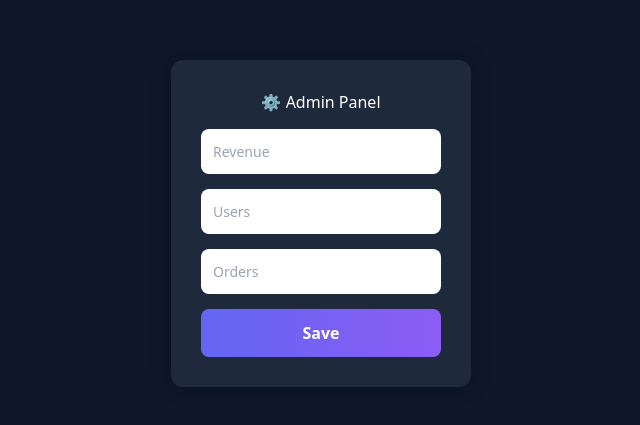
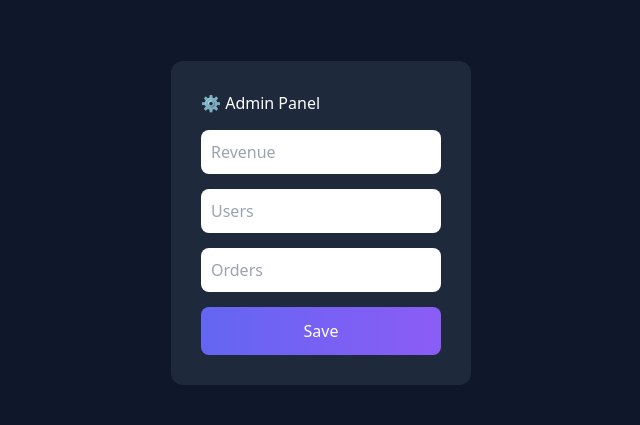
Before and after one commit to prashantsuryavanshi0/ai-saas-dashboard, a Next.js app in the folder ai-saas-assignment/: page /admin in a window 1280 px wide. Shown: the part 177-602 px from the top of the page, without its empty margins (319-959 px from the left). Built offline with nearby package versions, Linux system fonts and the light colour scheme.

Commit message:
final working admin dashboard fix

```diff
--- a/ai-saas-assignment/app/admin/page.tsx
+++ b/ai-saas-assignment/app/admin/page.tsx
@@ -1,11 +1,22 @@
 "use client";
 
-import { useState } from "react";
+import { useState, useEffect } from "react";
 
 export default function AdminPage() {
   const [revenue, setRevenue] = useState("");
   const [users, setUsers] = useState("");
   const [orders, setOrders] = useState("");
+
+  // Load existing data (optional but good UX)
+  useEffect(() => {
+    const stored = localStorage.getItem("dashboardData");
+    if (stored) {
+      const data = JSON.parse(stored);
+      setRevenue(data.revenue || "");
+      setUsers(data.users || "");
+      setOrders(data.orders || "");
+    }
+  }, []);
 
   const handleSave = () => {
     const data = {
@@ -14,21 +25,18 @@ export default function AdminPage() {
       orders,
     };
 
-    // Save to localStorage
     localStorage.setItem("dashboardData", JSON.stringify(data));
 
-    // 🔥 Trigger update event
-    window.dispatchEvent(new Event("storage"));
+    alert("Saved successfully!");
 
-    alert(
-      `Saved:\nRevenue: ${revenue}\nUsers: ${users}\nOrders: ${orders}`
-    );
+    // 🔥 IMPORTANT: redirect to dashboard
+    window.location.href = "/dashboard";
   };
 
   return (
     <div style={styles.container}>
       <div style={styles.card}>
-        <h2 style={styles.title}>⚙️ Admin Panel</h2>
+        <h2>⚙️ Admin Panel</h2>
 
         <input
           type="number"
@@ -79,17 +87,12 @@ const styles: any = {
     gap: "15px",
     width: "300px",
     color: "white",
-    boxShadow: "0 0 20px rgba(0,0,0,0.3)",
-  },
-  title: {
-    textAlign: "center",
   },
   input: {
-    padding: "12px",
+    padding: "10px",
     borderRadius: "8px",
     border: "none",
     outline: "none",
-    fontSize: "14px",
   },
   button: {
     padding: "12px",
@@ -98,6 +101,5 @@ const styles: any = {
     background: "linear-gradient(90deg, #6366f1, #8b5cf6)",
     color: "white",
     cursor: "pointer",
-    fontWeight: "bold",
   },
 };
--- a/ai-saas-assignment/app/dashboard/page.tsx
+++ b/ai-saas-assignment/app/dashboard/page.tsx
@@ -9,24 +9,12 @@ export default function DashboardPage() {
     orders: "0",
   });
 
-  // 🔥 LOAD DATA
-  const loadData = () => {
+  useEffect(() => {
     const stored = localStorage.getItem("dashboardData");
+
     if (stored) {
       setData(JSON.parse(stored));
     }
-  };
-
-  useEffect(() => {
-    // First load
-    loadData();
-
-    // 🔥 Listen for changes (REAL FIX)
-    window.addEventListener("storage", loadData);
-
-    return () => {
-      window.removeEventListener("storage", loadData);
-    };
   }, []);
 
   return (
```
